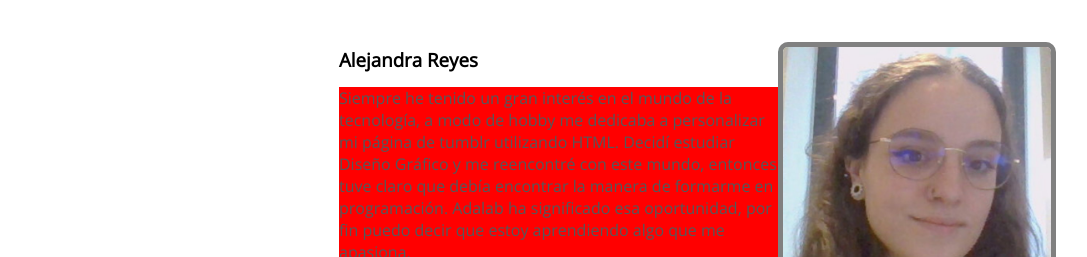
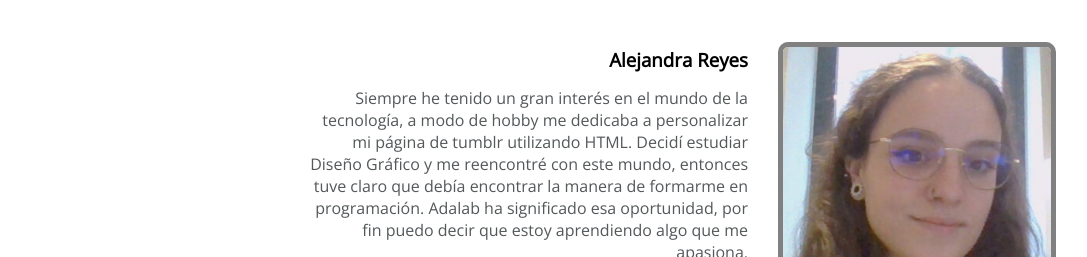
Before and after one commit to Adalab/CodeLike-a-Girl, a website: page public/index.html in a window 1280 px wide. Shown: the part 1990-2247 px from the top of the page, without its empty margins (96-1183 px from the left). Drawn offline with nearby package versions, Linux system fonts and the light colour scheme; files that its build step writes are made by us from their sources.

Commit message:
Add aboutus scss

```diff
--- a/_src/assets/scss/layout/_aboutus_adalaber.scss
+++ b/_src/assets/scss/layout/_aboutus_adalaber.scss
@@ -45,6 +45,7 @@
     }
     &__link {
       color: #099d8d;
+
       &:hover {
         color: #fabada;
       }
@@ -55,8 +56,10 @@
     @media all and (min-width: 768px) {
       flex-direction: row-reverse;
       .aboutus__container__bio {
+        align-items: flex-end;
+        padding: 35px 30px 0 0;
         &__paragraph {
-          background: red;
+          text-align: right;
         }
       }
     }
```
